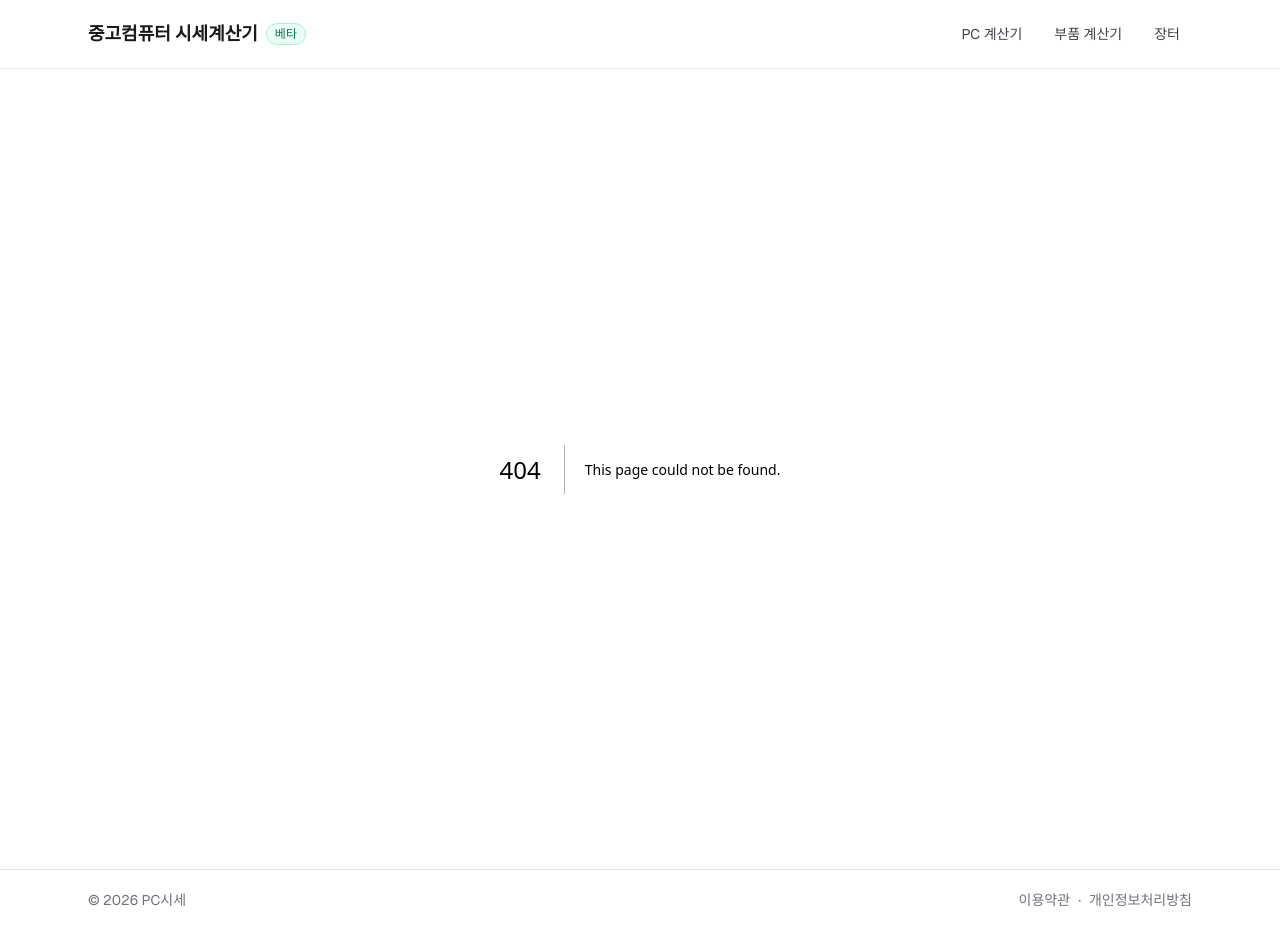
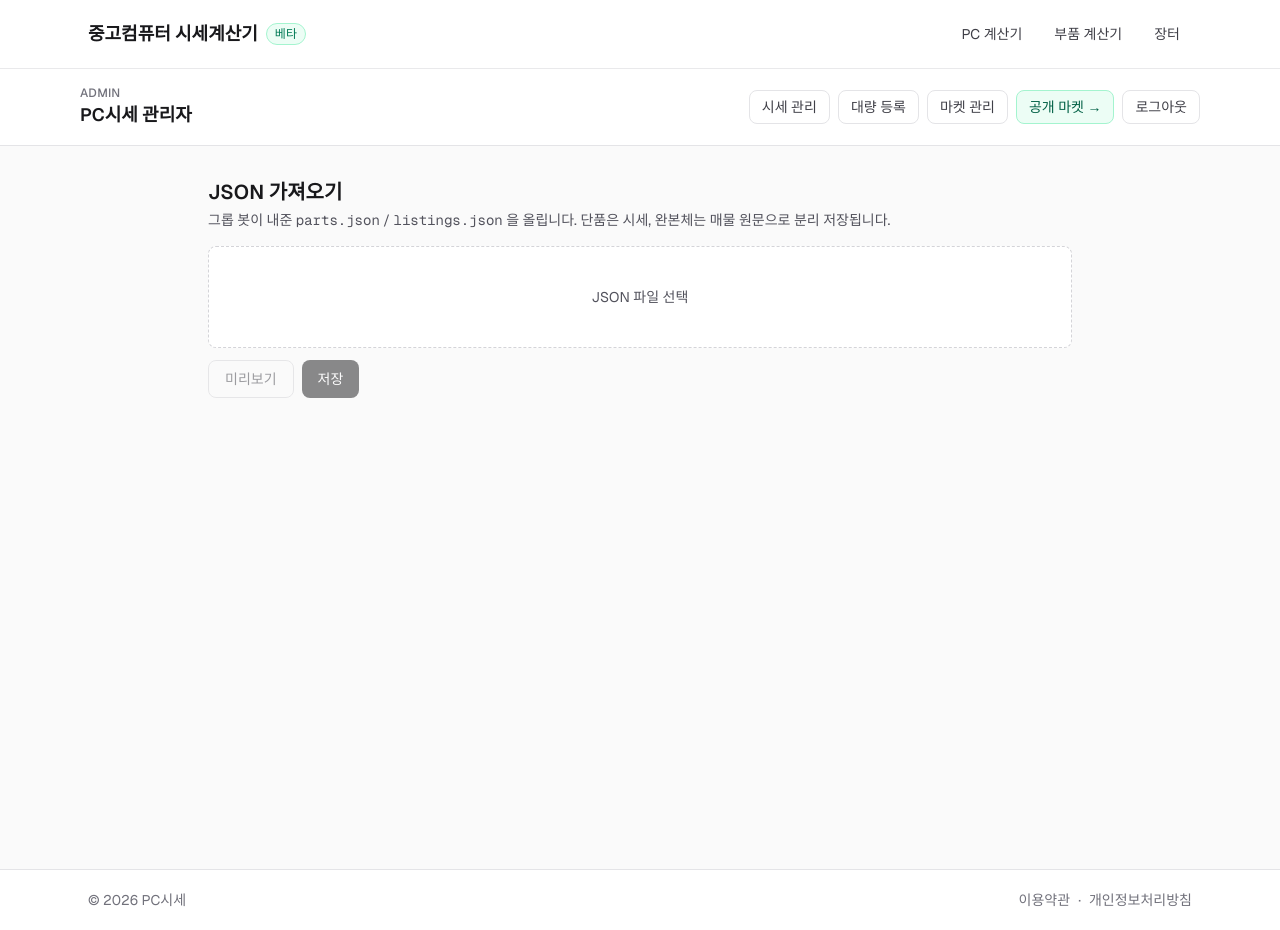
Before and after one commit to active06119-cpu/usedpcprice, a Next.js app: page /admin/import-json in a window 1280 px wide. Before the commit this address had no page. Built offline with nearby package versions, Linux system fonts and the light colour scheme.

Commit message:
feat: admin page to drop parts.json and listings.json

```diff
--- /dev/null
+++ b/src/app/admin/import-json/page.tsx
@@ -0,0 +1,154 @@
+"use client";
+
+import { useState } from "react";
+
+type PreviewPart = { name: string; category: string; price: number };
+type PreviewListing = { rawText: string; sourceUrl?: string | null; askingPriceKrw?: number | null };
+type Rejected = { raw: string; reason: string };
+
+type ApiResult = {
+  ok: boolean;
+  applied?: boolean;
+  partCount?: number;
+  listingCount?: number;
+  savedParts?: number;
+  savedListings?: number;
+  rejectedCount?: number;
+  parts?: PreviewPart[];
+  listings?: PreviewListing[];
+  rejected?: Rejected[];
+  message?: string;
+};
+
+export default function ImportJsonPage() {
+  const [fileName, setFileName] = useState("");
+  const [payload, setPayload] = useState<unknown>(null);
+  const [loading, setLoading] = useState(false);
+  const [message, setMessage] = useState<string | null>(null);
+  const [result, setResult] = useState<ApiResult | null>(null);
+
+  async function readFile(file: File) {
+    const text = await file.text();
+    const parsed = JSON.parse(text) as unknown;
+    setFileName(file.name);
+    setPayload(parsed);
+    setResult(null);
+    setMessage(`${file.name} 읽음`);
+  }
+
+  async function call(apply: boolean) {
+    if (payload == null) return;
+    setLoading(true);
+    setMessage(null);
+    try {
+      const res = await fetch("/api/admin/import-json", {
+        method: "POST",
+        headers: { "Content-Type": "application/json" },
+        credentials: "include",
+        body: JSON.stringify({ payload, apply }),
+      });
+      const data = (await res.json()) as ApiResult;
+      setResult(data);
+      if (!res.ok || !data.ok) {
+        setMessage(data.message ?? "실패했습니다.");
+        return;
+      }
+      setMessage(
+        apply
+          ? `저장 완료: 단품 ${data.savedParts ?? 0}건, 매물 ${data.savedListings ?? 0}건 (걸러짐 ${data.rejectedCount ?? 0}건)`
+          : `미리보기: 단품 ${data.partCount ?? 0}건 / 완본체 ${data.listingCount ?? 0}건 / 걸러짐 ${data.rejectedCount ?? 0}건`,
+      );
+    } catch (error) {
+      setMessage(error instanceof Error ? error.message : "오류가 발생했습니다.");
+    } finally {
+      setLoading(false);
+    }
+  }
+
+  return (
+    <main className="mx-auto max-w-4xl px-4 py-8">
+      <h1 className="text-xl font-semibold text-zinc-900">JSON 가져오기</h1>
+      <p className="mt-1 text-sm text-zinc-600">
+        그롭 봇이 내준 <code>parts.json</code> / <code>listings.json</code> 을 올립니다.
+        단품은 시세, 완본체는 매물 원문으로 분리 저장됩니다.
+      </p>
+
+      <label className="mt-4 flex cursor-pointer flex-col items-center rounded-lg border border-dashed border-zinc-300 bg-white px-4 py-10 text-sm text-zinc-600 hover:border-zinc-400">
+        <span>{fileName || "JSON 파일 선택"}</span>
+        <input
+          type="file"
+          accept="application/json,.json"
+          className="hidden"
+          onChange={(event) => {
+            const file = event.target.files?.[0];
+            if (!file) return;
+            readFile(file).catch((error) => {
+              setMessage(error instanceof Error ? error.message : "JSON을 읽지 못했습니다.");
+              setPayload(null);
+            });
+          }}
+        />
+      </label>
+
+      <div className="mt-3 flex gap-2">
+        <button
+          type="button"
+          onClick={() => call(false)}
+          disabled={loading || payload == null}
+          className="rounded-lg border border-zinc-300 px-4 py-2 text-sm text-zinc-700 disabled:opacity-50"
+        >
+          미리보기
+        </button>
+        <button
+          type="button"
+          onClick={() => call(true)}
+          disabled={loading || payload == null}
+          className="rounded-lg bg-zinc-900 px-4 py-2 text-sm font-medium text-white disabled:opacity-50"
+        >
+          저장
+        </button>
+      </div>
+
+      {message ? (
+        <p className="mt-3 rounded-lg border border-zinc-200 bg-zinc-50 px-3 py-2 text-sm text-zinc-800">{message}</p>
+      ) : null}
+
+      {result?.rejected && result.rejected.length > 0 ? (
+        <ul className="mt-4 space-y-1 text-xs text-amber-700">
+          {result.rejected.map((row, idx) => (
+            <li key={`${row.reason}-${idx}`}>
+              {row.reason} — {row.raw.slice(0, 80)}
+            </li>
+          ))}
+        </ul>
+      ) : null}
+
+      {result?.parts && result.parts.length > 0 ? (
+        <div className="mt-6">
+          <h2 className="text-sm font-medium text-zinc-800">단품 시세</h2>
+          <ul className="mt-2 space-y-1 text-sm text-zinc-700">
+            {result.parts.map((row) => (
+              <li key={`${row.name}-${row.price}`}>
+                {row.name} / {row.category} / ₩{row.price.toLocaleString("ko-KR")}
+              </li>
+            ))}
+          </ul>
+        </div>
+      ) : null}
+
+      {result?.listings && result.listings.length > 0 ? (
+        <div className="mt-6">
+          <h2 className="text-sm font-medium text-zinc-800">완본체 매물</h2>
+          <ul className="mt-2 space-y-1 text-sm text-zinc-700">
+            {result.listings.map((row, idx) => (
+              <li key={`${row.rawText}-${idx}`}>
+                {row.rawText.slice(0, 80)}
+                {row.askingPriceKrw ? ` / ₩${row.askingPriceKrw.toLocaleString("ko-KR")}` : ""}
+              </li>
+            ))}
+          </ul>
+        </div>
+      ) : null}
+    </main>
+  );
+}
```
